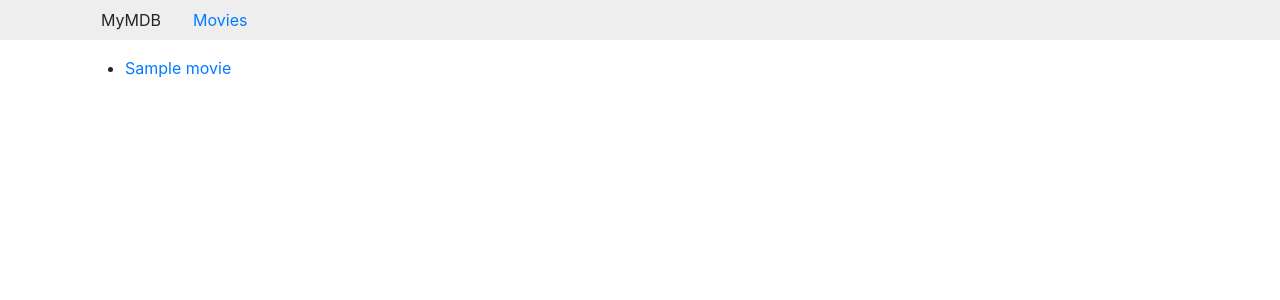
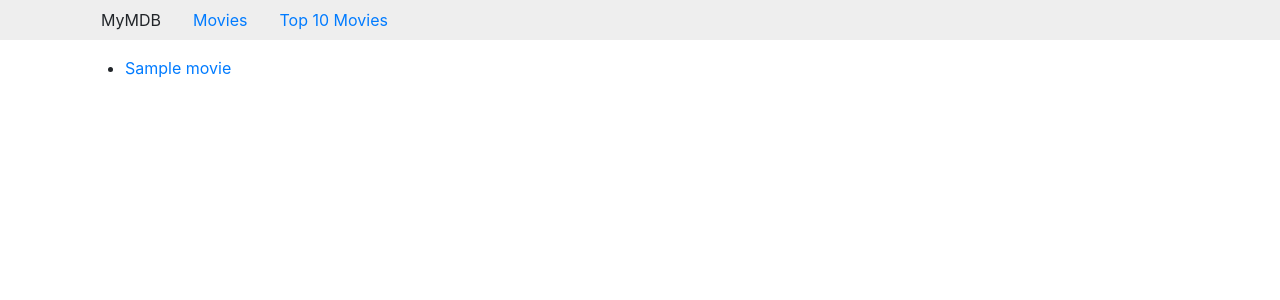
Before and after one commit to asekibaala/MyMDB, a Django app: template core/templates/core/movie_list.html in a window 1280 px wide. Shown: the top 300 px of the page. Run offline with Django 3.2, Linux system fonts and the light colour scheme; the template is opened without the code that fills it: most values are stand-ins (such as "Sample title", 1, 10 or a date in 2020); some libraries are stand-ins or nearby versions.

Commit message:
Update base.html

```diff
--- a/templates/base.html
+++ b/templates/base.html
@@ -19,6 +19,7 @@
             <nav class="nav">
                 <div class="navbar">MyMDB</div>
                 <a class="nav-link" href="{% url 'core:MovieList' %}">Movies</a>
+                <a class="nav-link" href="{% url 'core:TopMovies' %}">Top 10 Movies</a>
             </nav>
         </div>
     </div>
```
